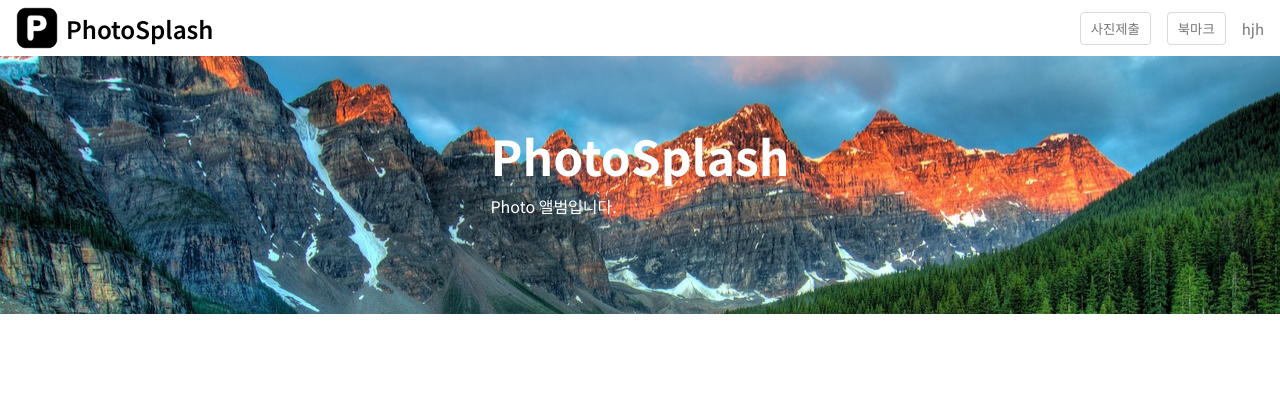
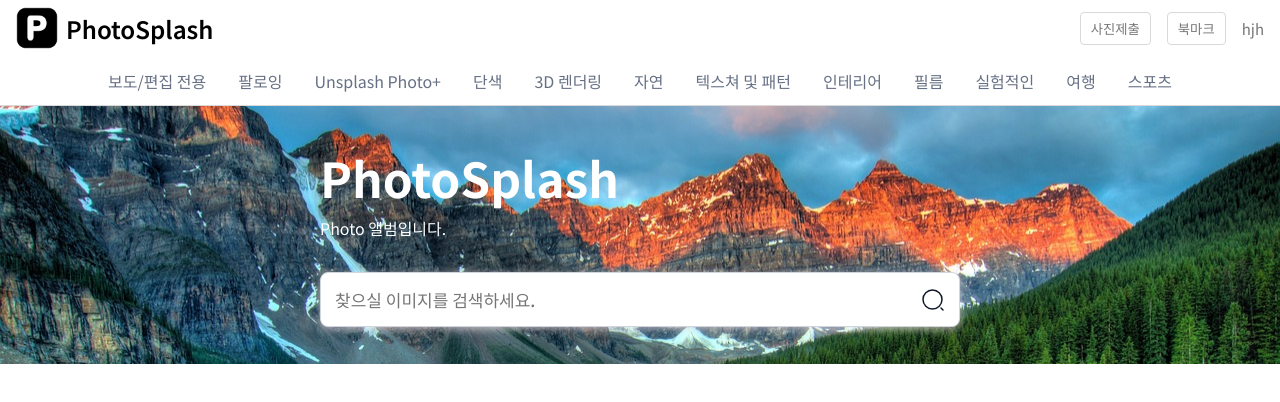
Before and after one commit to HJH1122/react-album, a React (Vite) app in the folder react-album/: page / in a window 1280 px wide. Shown: the top 402 px of the page. Built offline with nearby package versions, Linux system fonts and the light colour scheme.

Commit message:
NavBar UI 수정

```diff
--- /dev/null
+++ b/react-album/src/components/common/navigation/CommonNav.module.scss
@@ -0,0 +1,24 @@
+.navigation {
+    display: flex;
+    align-items: center;
+    justify-content: center;
+
+    width: 100%;
+    height: 50px;
+
+    gap: 32px;
+
+    border-bottom: 1px solid $color-white-300;
+
+    &__menu {
+        display: flex;
+        align-items: center;
+        justify-content: center;
+
+        height: 100%;
+
+        text-decoration: none;
+        color: $color-white-700;
+        font-weight: 500;
+    }
+}
--- /dev/null
+++ b/react-album/src/components/common/navigation/CommonNav.tsx
@@ -0,0 +1,34 @@
+import { useState } from "react";
+import styles from "./CommonNav.module.scss";
+import { Link } from "react-router-dom";
+import navJson from "./nav.json";
+
+interface Navigation {
+    index: number;
+    path: string;
+    label: string;
+    searchValue: string;
+    isActive: boolean;
+}
+
+function CommonNav() {
+    const [navigation, setNavigation] = useState<Navigation[]>(navJson);
+
+    const navLinks = navigation.map((item: Navigation) => {
+        return (
+            <Link
+                to={item.path}
+                className={styles.navigation__menu}
+                key={item.path}
+            >
+                <span className={styles.navigation__menu__label}>
+                    {item.label}
+                </span>
+            </Link>
+        );
+    });
+
+    return <div className={styles.navigation}>{navLinks}</div>;
+}
+
+export default CommonNav;
--- /dev/null
+++ b/react-album/src/components/common/navigation/nav.json
@@ -0,0 +1,86 @@
+[
+    {
+        "index": 0,
+        "path": "/edit",
+        "label": "보도/편집 전용",
+        "searchValue": "edit",
+        "isActive": false
+    },
+    {
+        "index": 1,
+        "path": "/following",
+        "label": "팔로잉",
+        "searchValue": "following",
+        "isActive": false
+    },
+    {
+        "index": 2,
+        "path": "/photoPlus",
+        "label": "Unsplash Photo+",
+        "searchValue": "photo",
+        "isActive": false
+    },
+    {
+        "index": 3,
+        "path": "/oneColor",
+        "label": "단색",
+        "searchValue": "one color",
+        "isActive": false
+    },
+    {
+        "index": 4,
+        "path": "/3dRender",
+        "label": "3D 렌더링",
+        "searchValue": "3d rendering",
+        "isActive": false
+    },
+    {
+        "index": 5,
+        "path": "/nature",
+        "label": "자연",
+        "searchValue": "nature",
+        "isActive": false
+    },
+    {
+        "index": 6,
+        "path": "/texture",
+        "label": "텍스쳐 및 패턴",
+        "searchValue": "texture",
+        "isActive": false
+    },
+    {
+        "index": 7,
+        "path": "/interior",
+        "label": "인테리어",
+        "searchValue": "interior",
+        "isActive": false
+    },
+    {
+        "index": 8,
+        "path": "/film",
+        "label": "필름",
+        "searchValue": "film",
+        "isActive": false
+    },
+    {
+        "index": 9,
+        "path": "/experimental",
+        "label": "실험적인",
+        "searchValue": "experimental",
+        "isActive": false
+    },
+    {
+        "index": 10,
+        "path": "/travel",
+        "label": "여행",
+        "searchValue": "travel",
+        "isActive": false
+    },
+    {
+        "index": 11,
+        "path": "/sports",
+        "label": "스포츠",
+        "searchValue": "sports",
+        "isActive": false
+    }
+]
--- /dev/null
+++ b/react-album/src/components/common/searchBar/CommonSearchBar.module.scss
@@ -0,0 +1,45 @@
+.searchBar {
+    display: flex;
+    align-items: center;
+
+    gap: 28px;
+
+    &__search {
+        display: flex;
+        align-items: center;
+        justify-content: flex-start;
+
+        width: 50vw;
+
+        padding: 14px;
+        gap: 16px;
+
+        border-radius: 8px;
+        border: 1px solid $color-gray-300;
+        background-color: $color-white-000;
+        box-shadow: 0px 2px 8px 0px rgba(288, 231, 236, 0.7);
+
+        &:focus-within {
+            border-radius: 8px;
+            border: 1px solid #2e90fa;
+            background-color: $color-white-000;
+            box-shadow: 0px 0px 8px 0px rgba(21, 112, 239, 0.3);
+
+            .input {
+                color: $color-gray-800;
+            }
+        }
+        &__input {
+            outline: none;
+            border: none;
+
+            width: 100%;
+
+            font-size: 17px;
+            font-weight: 500;
+            line-height: 17px;
+
+            color: $color-gray-500;
+        }
+    }
+}
--- /dev/null
+++ b/react-album/src/components/common/searchBar/CommonSearchBar.tsx
@@ -0,0 +1,18 @@
+import styles from "./CommonSearchBar.module.scss";
+
+function CommonSearchBar() {
+    return (
+        <div className={styles.searchBar}>
+            <div className={styles.searchBar__search}>
+                <input
+                    type="text"
+                    placeholder="찾으실 이미지를 검색하세요."
+                    className={styles.searchBar__search__input}
+                />
+                <img src="src/assets/icons/icon-search.svg" alt="" />
+            </div>
+        </div>
+    );
+}
+
+export default CommonSearchBar;
--- a/react-album/src/pages/index/index.tsx
+++ b/react-album/src/pages/index/index.tsx
@@ -1,10 +1,13 @@
 import CommonHeader from "@/components/common/header/CommonHeader";
 import styles from "./styles/index.module.scss";
+import CommonSearchBar from "@/components/common/searchBar/CommonSearchBar";
+import CommonNav from "@/components/common/navigation/CommonNav";
 
 function index() {
     return (
         <div className={styles.page}>
             <CommonHeader />
+            <CommonNav />
             <div className={styles.page__contents}>
                 <div className={styles.page__contents__introBox}>
                     <div className={styles.wrapper}>
@@ -14,6 +17,7 @@
                         <span className={styles.wrapper__desc}>
                             Photo 앨범입니다.
                         </span>
+                        <CommonSearchBar />
                     </div>
                 </div>
                 <div className={styles.page__contents__imageBox}></div>
```
Also changed, not shown: react-album/src/assets/icons/icon-search.svg (added).
